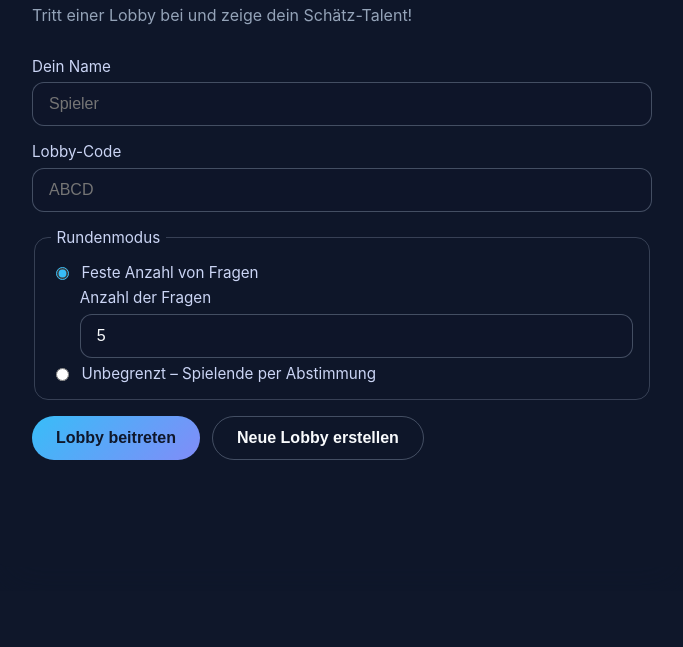
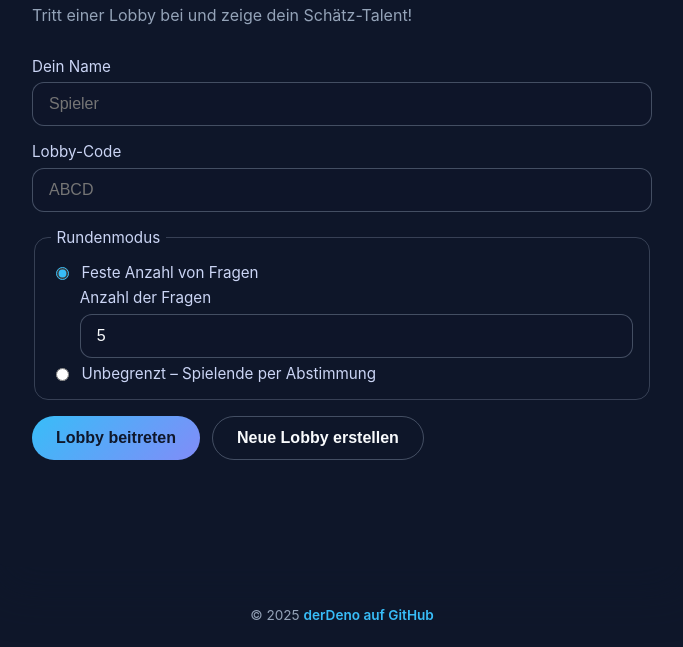
Before and after one commit to derDeno/closer-game, a website: page public/index.html in a window 1280 px wide. Shown: the part 387-1034 px from the top of the page, without its empty margins (298-981 px from the left). Before the commit the page ends 978 px from the top, so only its background shows below. Drawn offline with nearby package versions, Linux system fonts and the light colour scheme.

Commit message:
Add footer with GitHub copyright

```diff
--- a/public/index.html
+++ b/public/index.html
@@ -121,6 +121,16 @@
           </button>
         </div>
       </section>
+      <footer class="app-footer">
+        © 2025
+        <a
+          href="https://github.com/derDeno/closer-game"
+          target="_blank"
+          rel="noopener noreferrer"
+        >
+          derDeno auf GitHub
+        </a>
+      </footer>
     </main>
 
     <script src="/socket.io/socket.io.js"></script>
--- a/public/styles.css
+++ b/public/styles.css
@@ -14,6 +14,24 @@ body {
   justify-content: center;
   padding: 1.5rem;
   box-sizing: border-box;
+}
+
+.app-footer {
+  margin-top: clamp(1.5rem, 4vw, 2.5rem);
+  text-align: center;
+  color: #94a3b8;
+  font-size: 0.85rem;
+}
+
+.app-footer a {
+  color: #38bdf8;
+  text-decoration: none;
+  font-weight: 600;
+}
+
+.app-footer a:focus,
+.app-footer a:hover {
+  text-decoration: underline;
 }
 
 body.round-active {
```
